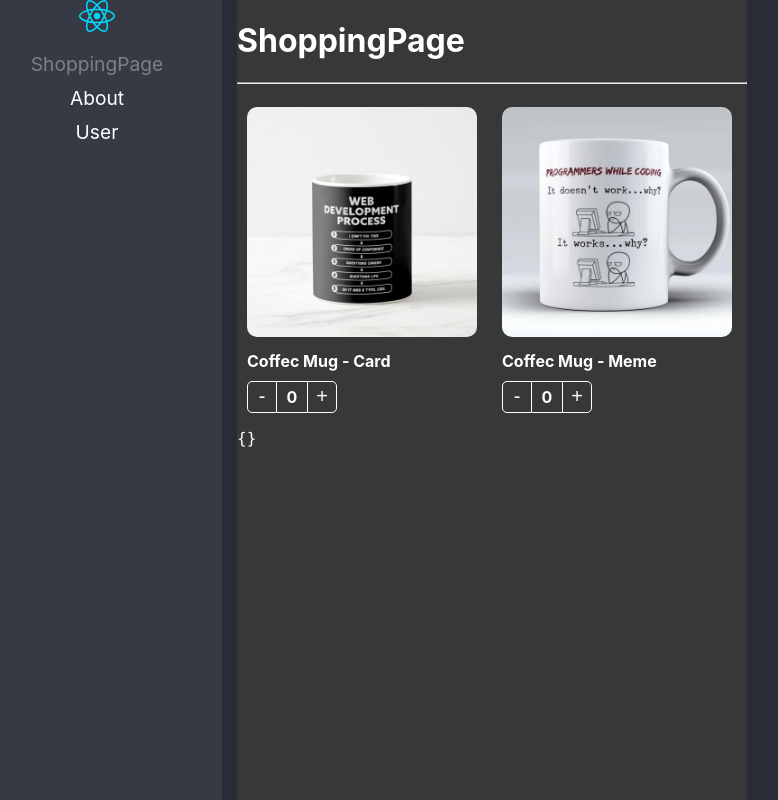
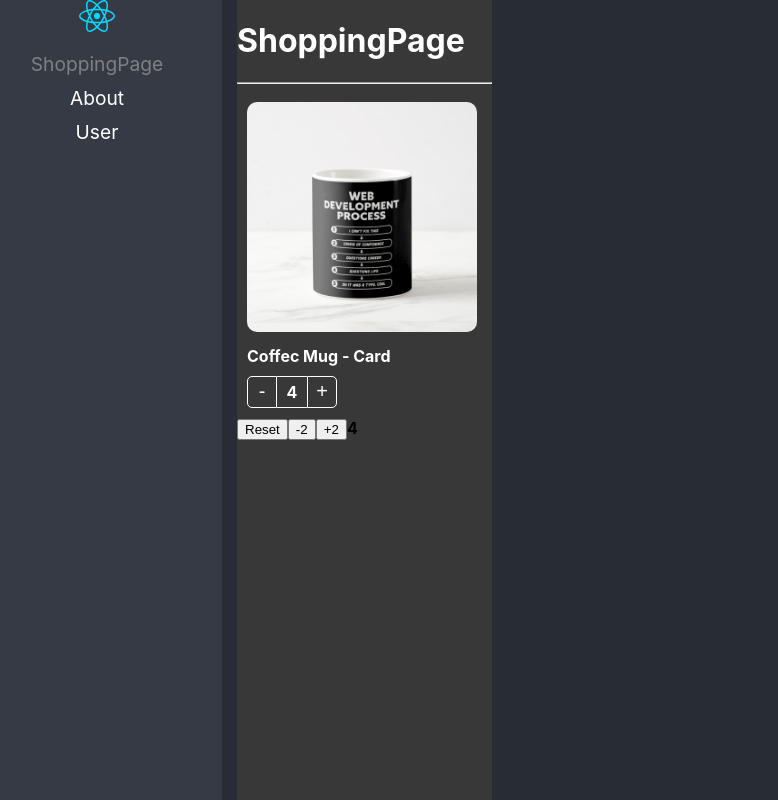
Before and after one commit to crashe24/react-adv, a React (Vite) app: page / in a window 1280 px wide. Shown: the whole page, without its empty margins (28-806 px from the left). Built offline with nearby package versions, Linux system fonts and the light colour scheme.

Commit message:
fin del patron

```diff
--- a/src/02-component-patterns/components/ProductButtons.tsx
+++ b/src/02-component-patterns/components/ProductButtons.tsx
@@ -1,4 +1,4 @@
-import { useContext } from "react";
+import { useCallback, useContext } from "react";
 import { ProductContext } from "./ProductCard";
 import styles  from '../styles/styles.module.css'
 
@@ -9,18 +9,28 @@ export interface ProductButtonsProps {
 
 export const ProductButtons = ({className,style}: ProductButtonsProps) => {
 
-    const { increassedBy,counter} = useContext(ProductContext);
+    // TODO maxCount
+    const { increaseBy,counter, maxCount} = useContext(ProductContext);
+
+    // TODO isMaxReached = useCallback, dependences[counter, maxcount]
+    // counter === maxCount
+    const isMaxReached = useCallback(
+      () =>  !!maxCount && counter === maxCount, [counter, maxCount],
+    );
+
+    const validateStyles = `${styles.buttonAdd}  ${isMaxReached() && styles.disabled}`
 
     return (
 
         <div className={`${styles.buttonsContainer} ${className}`}
         style={style}>
                 <button className={styles.buttonMinus}
-                onClick={ ()=> increassedBy(-1)}
+                onClick={ ()=> increaseBy(-1)}
                 > - </button>
                 <div className={styles.countLabel}> {counter} </div>
-                <button className={styles.buttonAdd}
-                onClick={ ()=> increassedBy(+1)}
+                {/* <button className={`${styles.buttonAdd}  ${isMaxReached() && styles.disabled}`} */}
+                <button className={validateStyles}
+                onClick={ ()=> increaseBy(+1)}
                 > + </button>
         </div>
 
--- a/src/02-component-patterns/components/ProductCard.tsx
+++ b/src/02-component-patterns/components/ProductCard.tsx
@@ -2,8 +2,8 @@ import styles  from '../styles/styles.module.css'
 
 
 import { useProduct } from '../hooks/useProduct';
-import { ReactElement, createContext } from 'react';
-import { Product,  ProductContextProps, onChangeArgsInterface } from '../interfaces/Product.interfaces';
+import { createContext } from 'react';
+import { InitialValues, Product,  ProductContextProps, onChangeArgsInterface } from '../interfaces/Product.interfaces';
 
 
 export  const ProductContext = createContext ({} as ProductContextProps)
@@ -12,24 +12,48 @@ const {Provider} = ProductContext
 
 
  interface ProductCardProps {
-  children?: ReactElement | ReactElement[]
-  product: Product
+  //children?: ReactElement | ReactElement[],
+  children?: (args:ProductCardHandlers) => JSX.Element,
+  product: Product,
   className?: string,
   style?: React.CSSProperties,
   onChange?: (args:onChangeArgsInterface)=>void,
   value?:number,
+  initialValues?:InitialValues
 }
 
-export const ProductCard = ({ children, product, className, style, onChange,value }: ProductCardProps) => {
+interface ProductCardHandlers {
+  count:number,
+  isMaxCountReached: boolean,
+  maxCount?:number,
+  product: Product,
+  increaseBy: (value:number) => void,
+  reset: () => void,
 
-    const {counter, increassedBy} = useProduct( {onChange, product, value} )
+}
+
+export const ProductCard = ({ children, product, className, style, onChange,value,initialValues }: ProductCardProps) => {
+
+    //const {counter, increassedBy, maxCount,isMaxCountReached }
+    const { counter,
+      isMaxCountReached,
+      maxCount,
+      increaseBy,
+      reset } = useProduct( {onChange, product, value,initialValues} )
 
   return (
-    <Provider value={{counter, increassedBy,product }}>
+    <Provider value={{counter, increaseBy,product, maxCount }}>
         <div className={`${styles.productCard} ${className}`}
         style={style}
         >
-            {children}
+            {children({
+              count: counter,
+              isMaxCountReached,
+              maxCount: initialValues?.maxCount,
+              product,
+              increaseBy,
+              reset
+            })}
         </div>
     </Provider>
   );
--- a/src/02-component-patterns/hooks/useProduct.ts
+++ b/src/02-component-patterns/hooks/useProduct.ts
@@ -1,26 +1,47 @@
-import { useEffect,  useState } from 'react';
-import { Product, onChangeArgsInterface } from '../interfaces/Product.interfaces';
+import { useEffect,  useRef,  useState } from 'react';
+import { InitialValues, Product, onChangeArgsInterface } from '../interfaces/Product.interfaces';
 
 interface useProductArgs {
     product: Product,
     onChange?: (args: onChangeArgsInterface)=> void
     value?:number,
+    initialValues?:InitialValues
 
 }
 
-export const useProduct = ({onChange, product, value = 0 }:useProductArgs) => {
-    const [counter, setCounter] = useState(value);
+export const useProduct = ({onChange, product, value = 0, initialValues }:useProductArgs) => {
+    const [counter, setCounter] = useState<number>(initialValues?.count || value);
+    const isMounted = useRef(false);
+    const maxCount = initialValues?.maxCount
 
+    const increaseBy = (v:number) => {
 
-    const increassedBy = (value:number) => {
-        const newValue = Math.max(counter+value,0)
+        let newValue = 0
+        if ( initialValues?.maxCount ) {
+             newValue = Math.min(counter+v,initialValues?.maxCount)
+        }
+        newValue = Math.max(newValue,0)
         setCounter( newValue)
         onChange && onChange({count: newValue, product })
     }
 
+
     useEffect(() => {
-      setCounter(value)
+        if (!isMounted.current) return
+        setCounter(value)
     }, [value]);
 
-    return { counter, increassedBy}
+    const validateIsMaxCountReached = !!initialValues?.count && initialValues.maxCount ===counter
+
+    const reset = () => {
+        setCounter(initialValues?.count || value)
+    }
+    return {
+            counter,
+            isMaxCountReached: validateIsMaxCountReached,
+            maxCount,
+            product,
+            increaseBy,
+            reset,
+            }
 }
--- a/src/02-component-patterns/pages/ShoppingPage.tsx
+++ b/src/02-component-patterns/pages/ShoppingPage.tsx
@@ -1,16 +1,12 @@
 import { ProductButtons, ProductImage, ProductTitle } from "../components"
 import ProductCard from "../components/ProductCard"
 import '../styles/custom-styles.css'
-import { useShoppingCart } from "../hooks/useShoppingCart";
 import { products } from "../data/products";
 
-
+const product = products[0]
 const ShoppingPage = () => {
 
-      const{shoppingCart, onProductCountChange} = useShoppingCart()
-
-
-
+  //const validateIncrementValue = (value:number, valueMax?:number): boolean => !!valueMax && value === valueMax
 
 
   return (
@@ -19,52 +15,29 @@ const ShoppingPage = () => {
           ShoppingPage
         </h1>
         <hr />
-        <div style={{
-          display: 'flex', flexDirection:'row',flexWrap:'wrap'
-        }}>
 
-          {
-          products.map(prod =>(
-            <ProductCard key={prod.id} product={prod}   className="bg-dark text-bold"
-            onChange={ onProductCountChange}
-            value={ shoppingCart[prod.id]?.count || 0}>
-              <ProductImage className="custom-image" />
-              <ProductTitle className="text-white"/>
-              <ProductButtons  className = "custom-buttons"/>
+            <ProductCard key={product.id} product={product}
+             className="bg-dark text-bold" initialValues={{count:4, maxCount:10}}>
+              { (values)=>(
+                <>
+                  <ProductImage className="custom-image" />
+                  <ProductTitle className="text-white"/>
+                  <ProductButtons  className = "custom-buttons"/>
+                 <button onClick={values.reset}>Reset</button>
+                 <button onClick={() => values.increaseBy(-2)}>-2</button>
+                 {
+                  (!values.isMaxCountReached && <button onClick={() => values.increaseBy(2)}>+2</button>)
+                 }
+
+                 <span>{values.count}</span>
+
+                </>
+
+              )}
 
             </ProductCard>
 
-          ))
-          }
-        </div>
-        <div className="shopping-cart">
-           {
-              Object.entries(shoppingCart).map( ([key, productRef])=> (
-                  <ProductCard
-                  key={key}
-                  product={productRef}
-                    className="bg-dark text-bold"
-                    style={{width:'100px'}}
-                    onChange={onProductCountChange}
-                    value={productRef.count}>
-                        <ProductImage className="custom-image" />
-                        <ProductButtons  className = "custom-buttons"
-                        />
-                  </ProductCard>
-              ))
-           }
-            {/* <ProductCard  product={product}
-              className="bg-dark text-bold"
-              style={{width:'100px'}}>
-                  <ProductImage className="custom-image" />
-                  <ProductButtons  className = "custom-buttons"/>
-            </ProductCard> */}
-        </div>
-        <div>
-          <code>
-            {JSON.stringify(shoppingCart, null, 5)}
-          </code>
-        </div>
+
     </div>
 
   )
--- a/src/02-component-patterns/styles/styles.module.css
+++ b/src/02-component-patterns/styles/styles.module.css
@@ -60,3 +60,9 @@
 .buttonAdd:hover {
     background-color: rgba(0, 0, 0, 0.1);
 }
+
+.disabled {
+    border-color: grey !important;
+    border-left: 1px solid white !important;
+    color: grey o !important;
+}
```
Also changed, not shown: src/02-component-patterns/interfaces/Product.interfaces.ts (+8 -2 lines).
